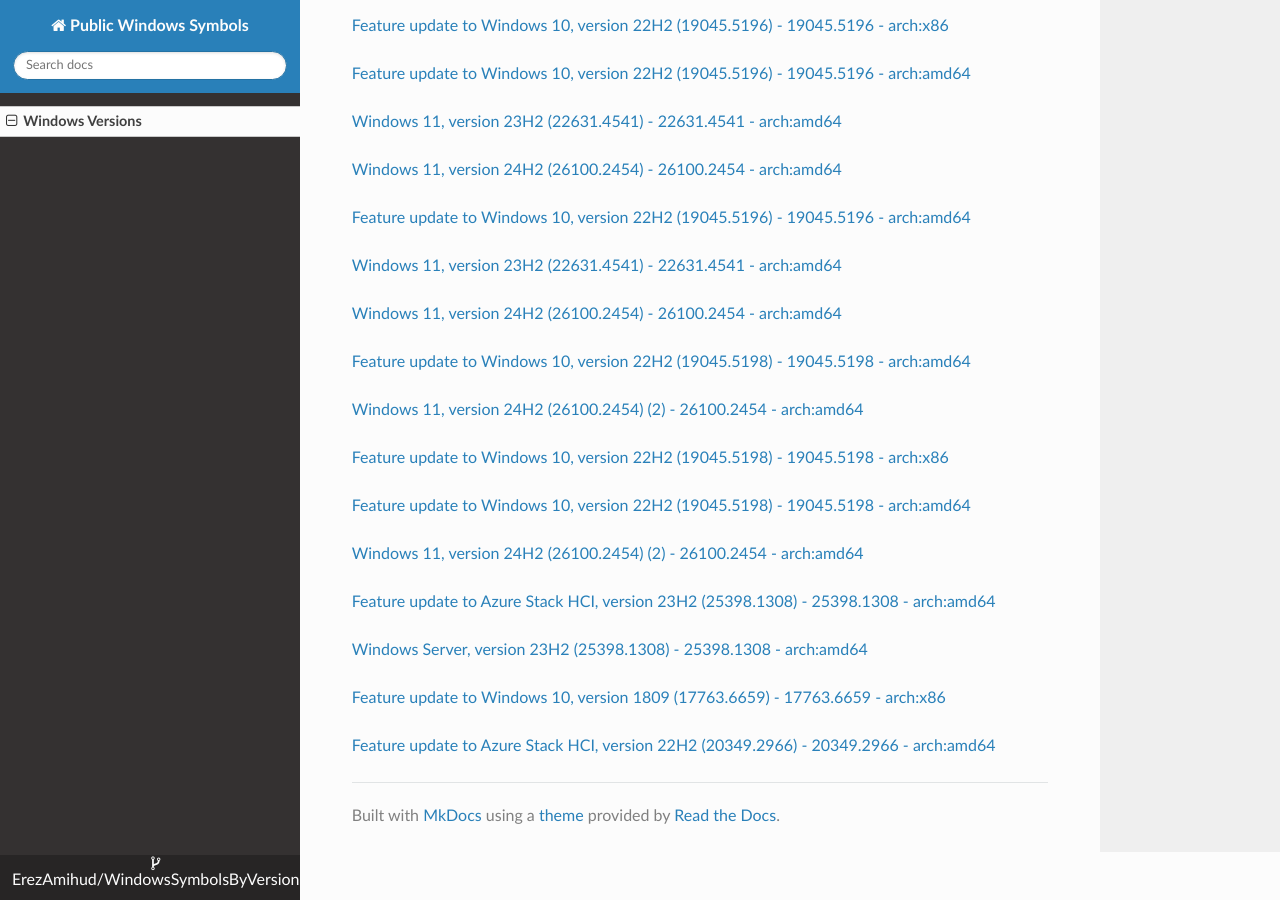
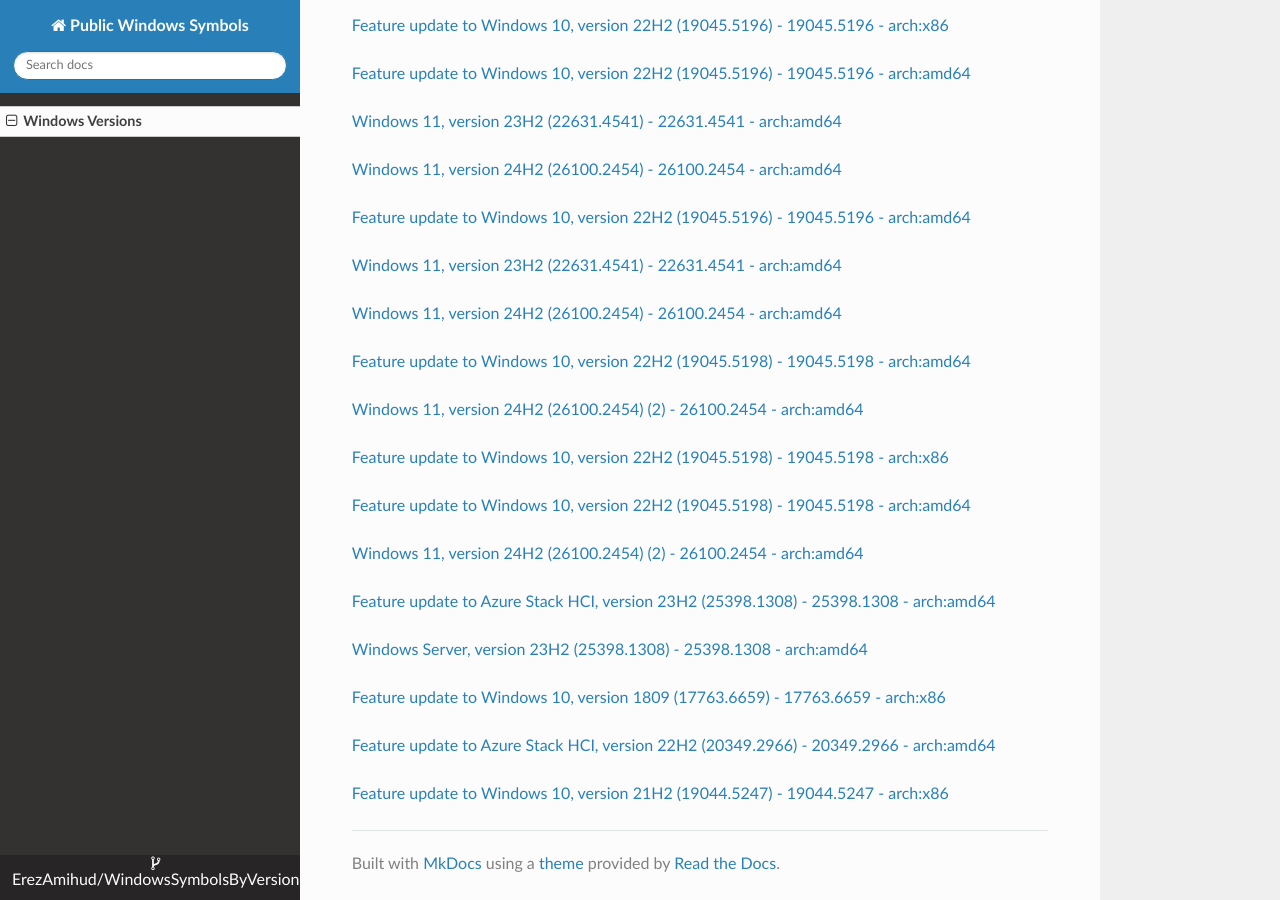
Before and after one commit to ErezAmihud/WindowsSymbolsByVersion, an MkDocs documentation site: the page built from docs/index.md, in a window 1280 px wide and 900 px high, scrolled down 64277 px. Built offline with MkDocs 1.6.1, drawn with Linux system fonts in a browser that asks for light colours; nearby versions of some CDN libraries.

Commit message:
Automated commit, add manifest for 80a3a6ec-3a33-432d-bb2c-19beae74e58e

```diff
--- a/docs/index.md
+++ b/docs/index.md
@@ -3826,3 +3826,6 @@
 
 
 [Feature update to Azure Stack HCI, version 22H2 (20349.2966) - 20349.2966 - arch:amd64](https://github.com/ErezAmihud/WindowsSymbolsByVersion/blob/main/manifests/5a27b6d3-a2d9-40ab-9b32-b15593a2e6f0.manifest)
+
+
+[Feature update to Windows 10, version 21H2 (19044.5247) - 19044.5247 - arch:x86](https://github.com/ErezAmihud/WindowsSymbolsByVersion/blob/main/manifests/80a3a6ec-3a33-432d-bb2c-19beae74e58e.manifest)
```
Also changed, not shown: process_builds.json (+1 -1 lines).
